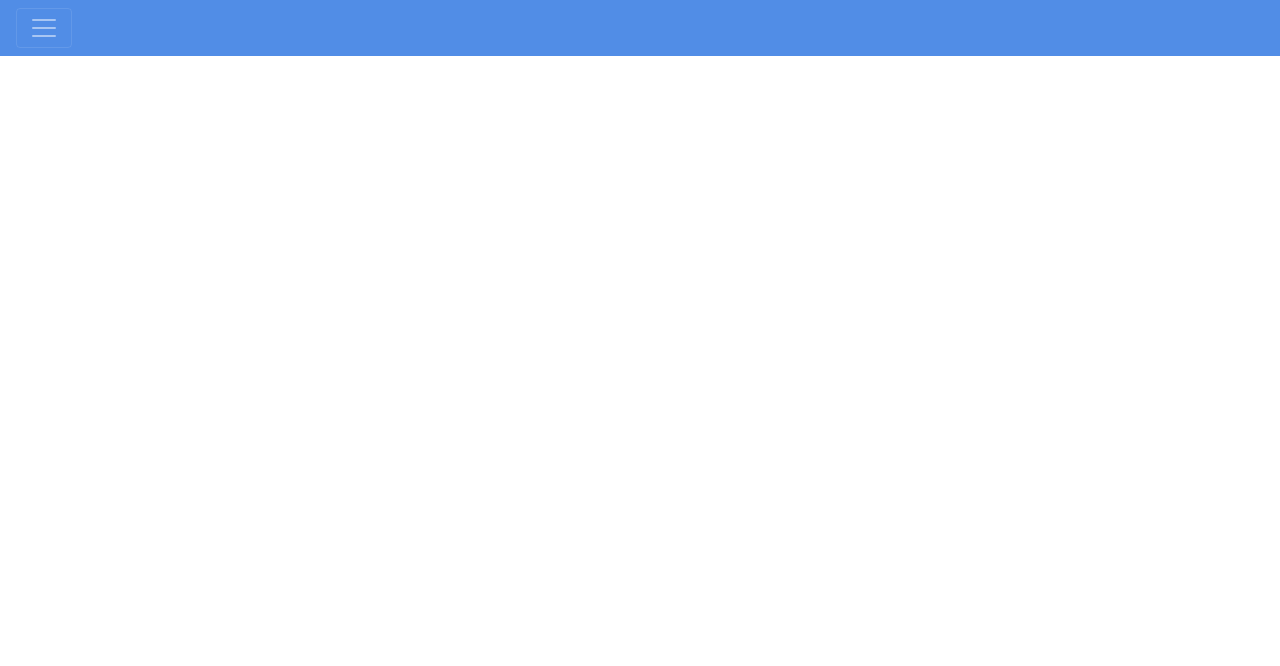
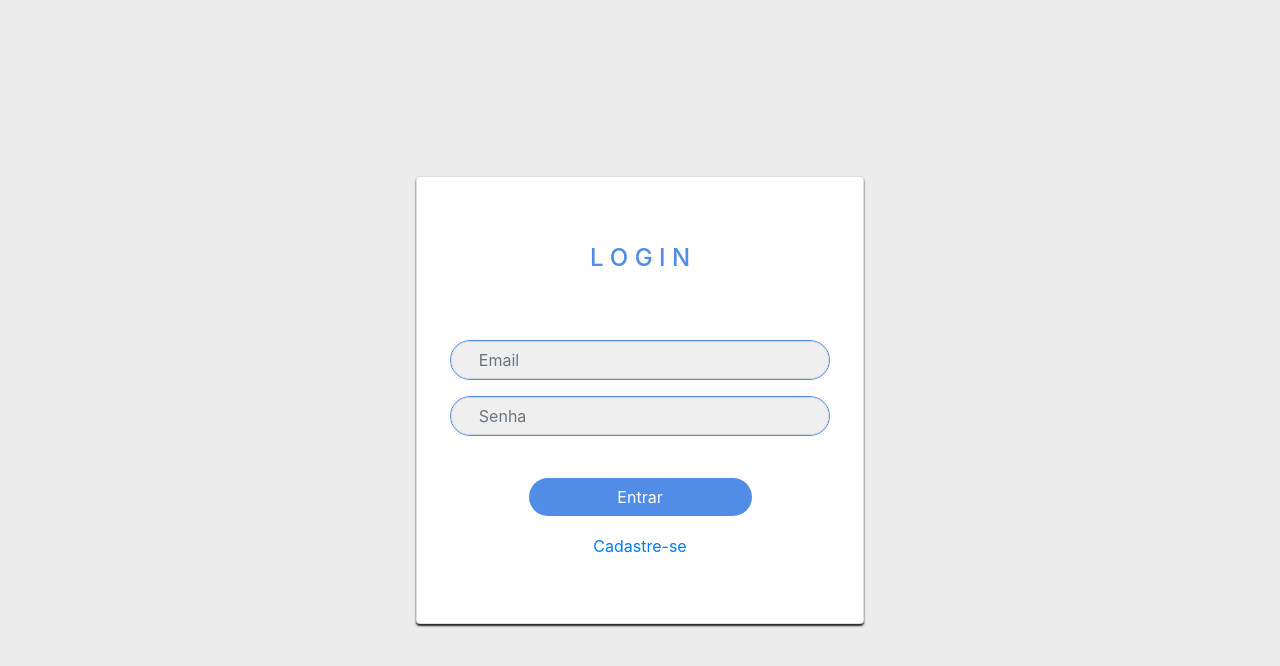
Before and after one commit to marques-neto/Angular_Front-End_Demo, an Angular app: page /login in a window 1280 px wide. Shown: the top 666 px of the page. Built offline with nearby package versions, Linux system fonts and the light colour scheme.

Commit message:
Segundo commit

```diff
--- a/src/app/app.component.html
+++ b/src/app/app.component.html
@@ -1 +1 @@
-<app-dash></app-dash>
+<router-outlet></router-outlet>
--- /dev/null
+++ b/src/app/auth.service.ts
@@ -0,0 +1,24 @@
+import { Injectable } from '@angular/core';
+import { user } from './models/user';
+
+@Injectable()
+export class AuthService {
+
+
+
+  users : Array<user> = [
+    {nome: 'neto', email: 'netoguitars@gmail.com', password: '123456'}
+  ]
+
+
+  constructor() { }
+
+  isValid(user : user) : boolean{
+    this.users.forEach((element)=>{
+      if(element.email === user.email, element.password === user.password){
+        return true
+      }
+    })
+    return false;
+  }
+}
--- a/src/app/login/login.component.html
+++ b/src/app/login/login.component.html
@@ -2,14 +2,14 @@
 	<div class="card">
 		<h4>L O G I N</h4>
 		<div class="input-group mb-3">
-			<input type="text" class="form-control" placeholder="Email">
+			<input type="text" class="form-control" placeholder="Email" [(ngModel)]="newUser.email" >
 		</div>
 		<div class="input-group mb-3">
-			<input type="text" class="form-control" placeholder="Senha" aria-label="Username" aria-describedby="basic-addon1">
+			<input type="password" class="form-control" placeholder="Senha" aria-label="Username" aria-describedby="basic-addon1" [(ngModel)]="newUser.password">
 		</div>
-		<button class="btn" type="submit">Entrar</button>
+		<button class="btn" type="submit" (click)="loginUser()" >Entrar</button>
 		<p class="botao">
-			<a href="#" title="Meu Link">Cadastre-se</a>
+			<a routerLink='/register' title="Meu Link">Cadastre-se</a>
 		</p>
 	</div>
 </div>
--- a/src/app/login/login.component.ts
+++ b/src/app/login/login.component.ts
@@ -1,5 +1,7 @@
 import { Component, OnInit } from '@angular/core';
 import { user } from '../models/user';
+import { AuthService } from '../auth.service';
+import { Router } from '../../../node_modules/@angular/router';
 
 @Component({
   selector: 'app-login',
@@ -11,14 +13,24 @@ export class LoginComponent implements OnInit {
   email : string;
   password : string;
 
-  constructor() { }
+  constructor(private auth : AuthService, private route : Router) { }
 
   ngOnInit() {
   }
   loginUser(){
-    this.newUser.email = this.email;
-    this.newUser.password = this.password;
+    if(this.newUser.email === '' && this.newUser.password === ''){
+      alert('Login inválido')
+    }else{
+      this.validatorUser()
 
+    }
   }
+  validatorUser(){
+    if(this.auth.isValid(this.newUser)){
+      this.route.navigate(['dash'])
 
+    }else{
+      alert('Login inválido')
+    }
+  }
 }
```
Also changed, not shown: src/app/app.module.ts (+7 -2 lines), src/app/routes.ts (added, +11 -0 lines), 1 other file (tests, documents, lock files or other folders).
